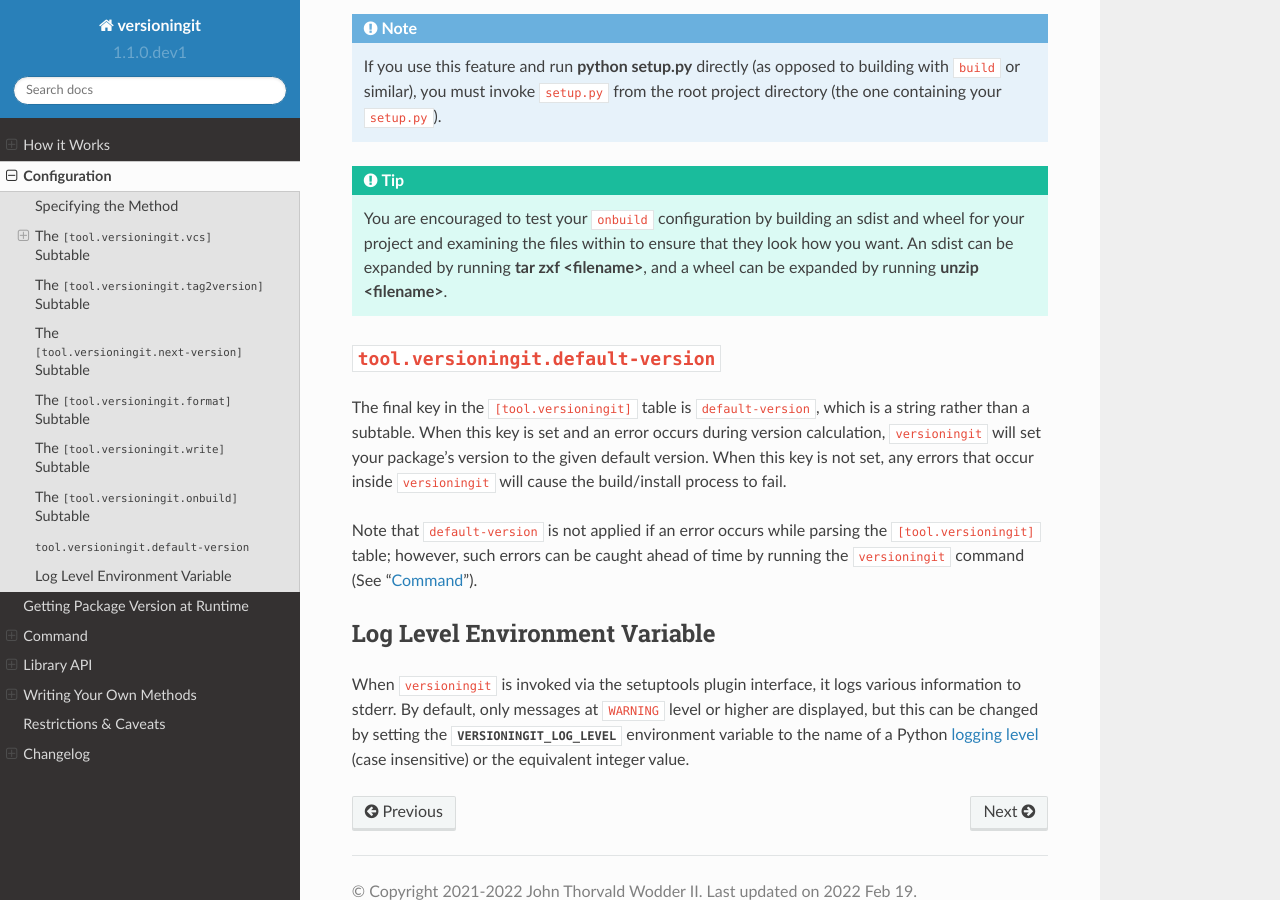
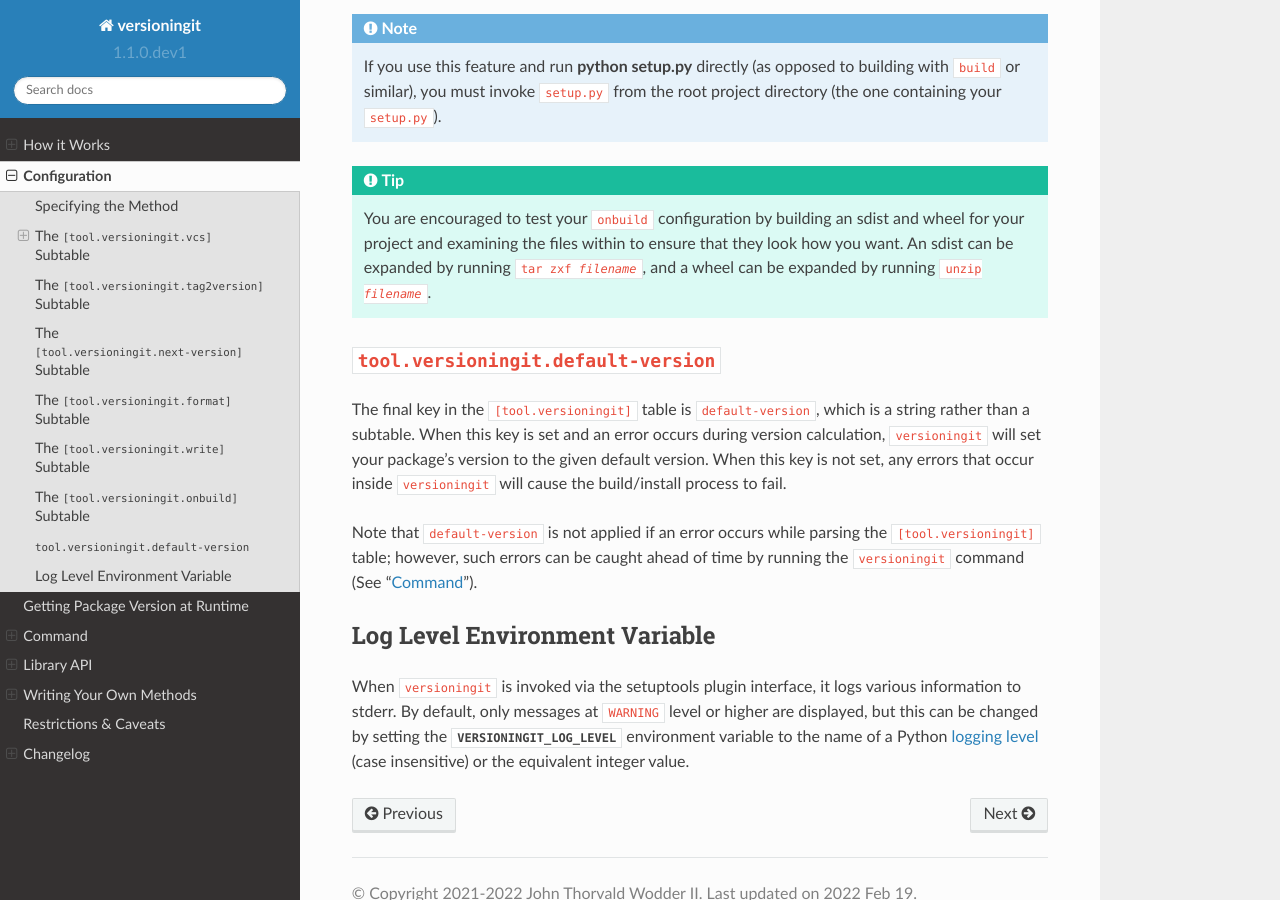
Before and after one commit to jwodder/versioningit, a Sphinx documentation site: the page built from docs/configuration.rst, in a window 1280 px wide and 900 px high, scrolled down 9815 px. Built offline with Sphinx 7.4.7 and the Read the Docs theme 2.0.0, drawn with Linux system fonts in a browser that asks for light colours; part of the change alters nothing that is shown.

```diff
--- a/docs/configuration.rst
+++ b/docs/configuration.rst
@@ -530,8 +530,8 @@ the file is left unmodified.
     You are encouraged to test your ``onbuild`` configuration by building an
     sdist and wheel for your project and examining the files within to ensure
     that they look how you want.  An sdist can be expanded by running
-    :command:`tar zxf <filename>`, and a wheel can be expanded by running
-    :command:`unzip <filename>`.
+    :samp:`tar zxf {filename}`, and a wheel can be expanded by running
+    :samp:`unzip {filename}`.
 
 
 ``tool.versioningit.default-version``
```
